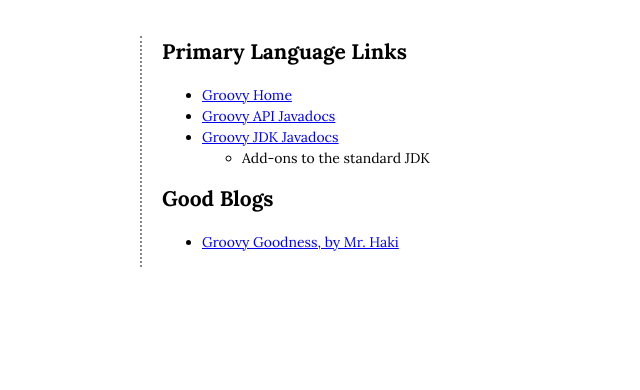
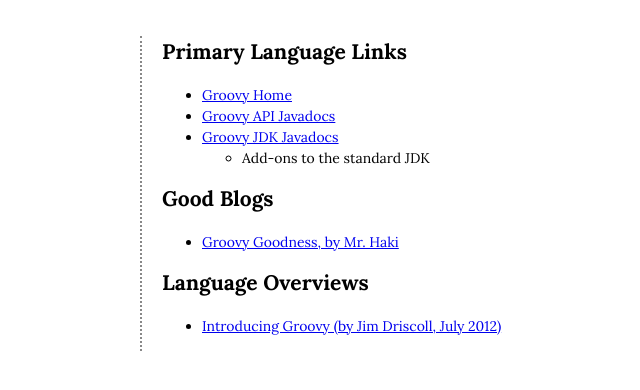
Before and after one commit to jesseplymale/jesseplymale.github.io, a Jekyll site: the page built from groovy/groovyLinks.markdown, in a window 1280 px wide. Shown: the top 390 px of the page, without its empty margins (210-850 px from the left). Built offline with Jekyll 4.4.1, drawn with Linux system fonts in a browser that asks for light colours; Markdown is read by kramdown in place of the engine named in the settings.

Commit message:
New link

```diff
--- a/groovy/groovyLinks.markdown
+++ b/groovy/groovyLinks.markdown
@@ -13,3 +13,6 @@ title: Links
 ## Good Blogs
 
 *   [Groovy Goodness, by Mr. Haki](http://mrhaki.blogspot.com/search/label/Groovy:Goodness)
+
+## Language Overviews
+*   [Introducing Groovy (by Jim Driscoll, July 2012)](http://www.oracle.com/technetwork/articles/java/groovy-1695411.html)
```
